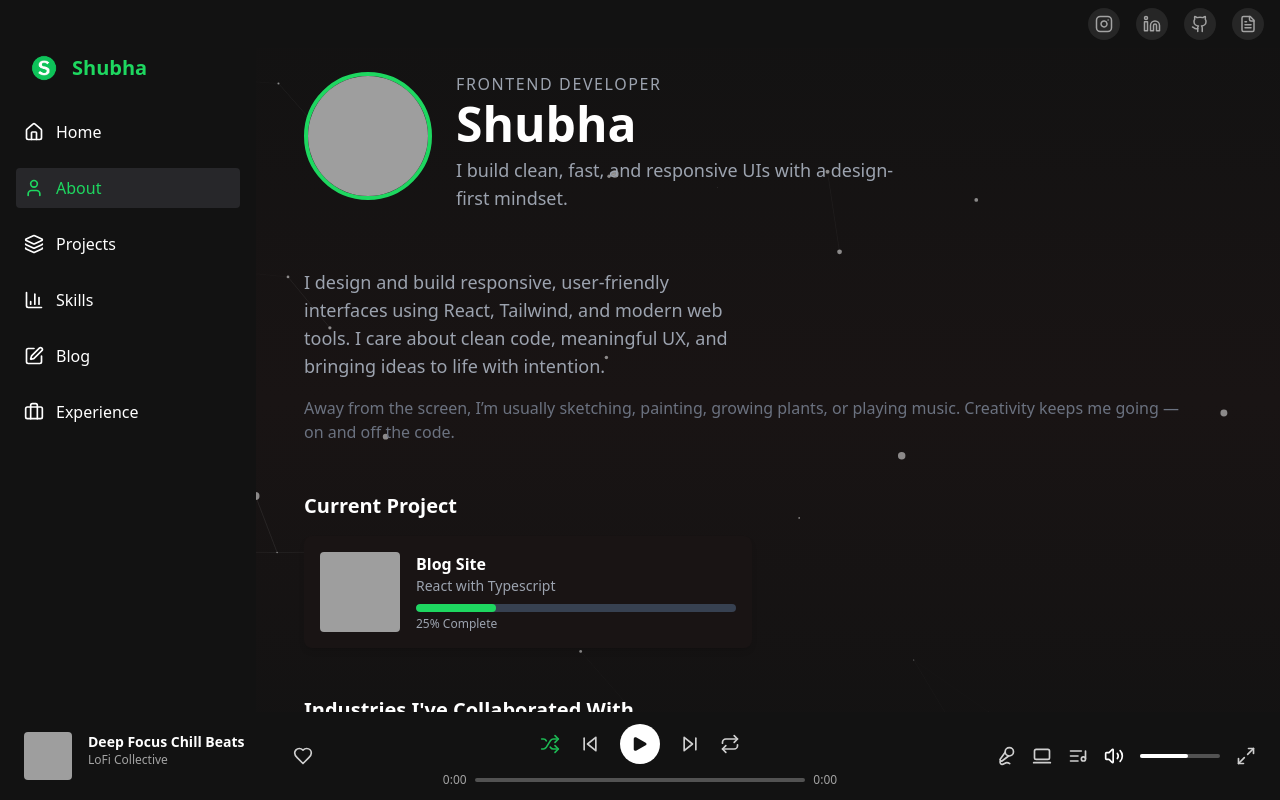
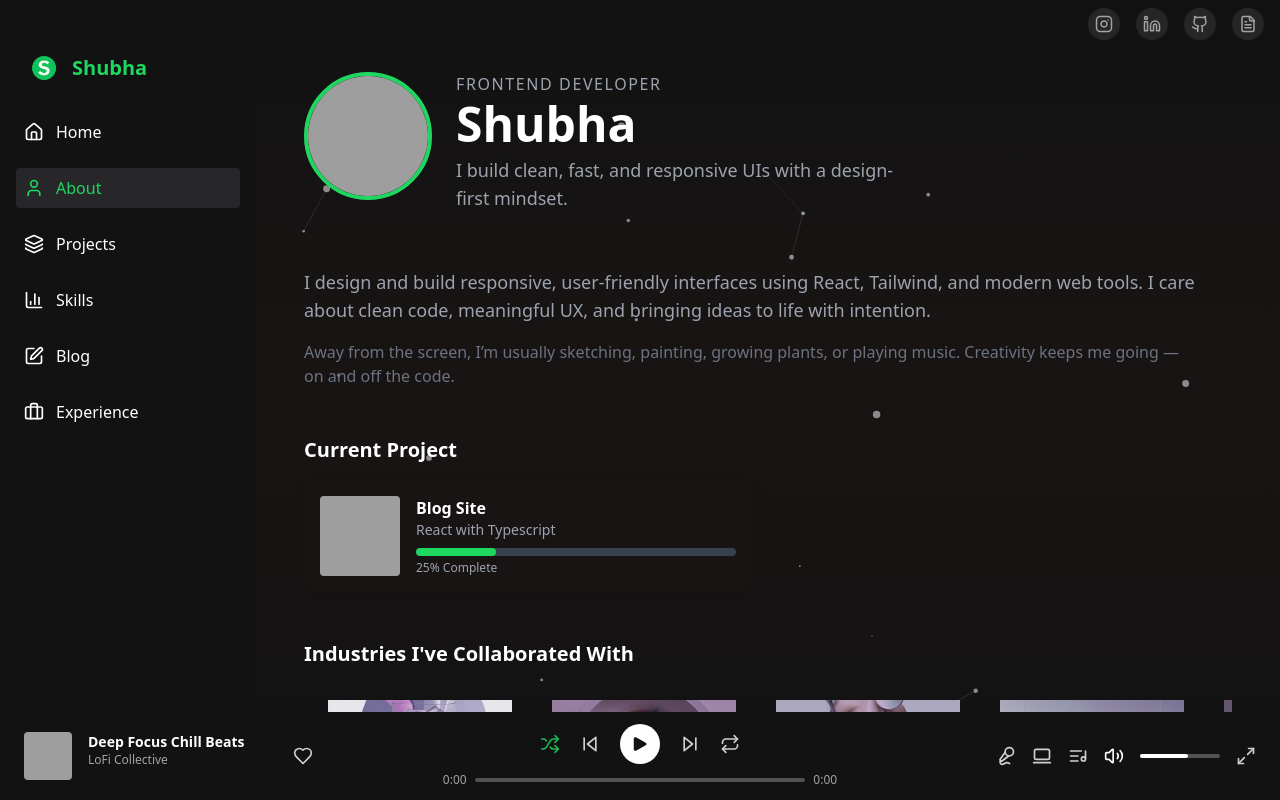
Before and after one commit to shubhakhadgi/spotify-portfolio, a React (Vite) app: page /about in a window 1280 px wide. Built offline with nearby package versions, Linux system fonts and the light colour scheme; grey boxes are pictures that could not be loaded; a web font is replaced by a local one.

Commit message:
minor fix: bg particles and about us page width

```diff
--- a/src/components/ParticlesBackground.jsx
+++ b/src/components/ParticlesBackground.jsx
@@ -51,7 +51,7 @@ export default function ParticlesBackground() {
             },
             move: {
               enable: true,
-              speed: 0.3,
+              speed: 0.6,
               direction: "none",
               outModes: {
                 default: "bounce",
--- a/src/pages/About.jsx
+++ b/src/pages/About.jsx
@@ -35,7 +35,7 @@ const About = () => {
 
         {/* Bio */}
         <section className="px-4 sm:px-8 py-6">
-<p className="text-gray-400 text-md md:text-lg max-w-md mt-2">
+<p className="text-gray-400 text-md md:text-lg mt-2">
   I design and build responsive, user-friendly interfaces using React, Tailwind, and modern web tools. I care about clean code, meaningful UX, and bringing ideas to life with intention.
 </p>
 
```
